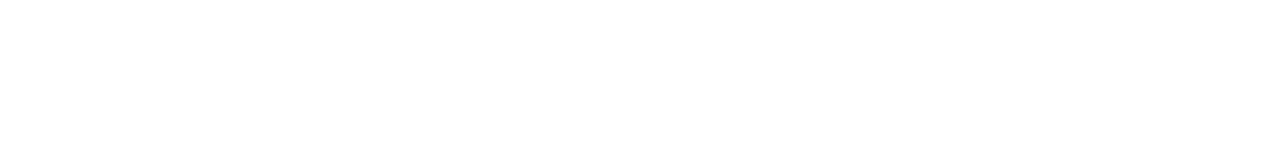
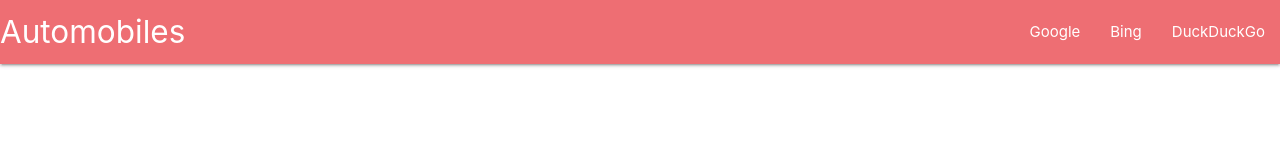
Before and after one commit to FelixLeitz/SIT725_s226145527, a website: page 3.2p/public/index.html in a window 1280 px wide. Drawn offline with nearby package versions, Linux system fonts and the light colour scheme; files whose address does not match are found by name.

Commit message:
feat(3.2P): add navbar and empty row that can be populized

```diff
--- a/3.2p/public/index.html
+++ b/3.2p/public/index.html
@@ -1,5 +1,6 @@
 <!DOCTYPE html>
 <html lang="en">
+
 <head>
     <!-- Metadata -->
     <meta charset = "UTF-8">
@@ -15,8 +16,30 @@
     <!-- Link to custom CSS -->
     <link rel="stylesheet"  href="css/style.css">
 </head>
+
 <body>
+    <!-- Navigation Bar -->
+    <nav>
+        <div class="nav-wrapper navbar-size">
+            <a class="brand-logo">Automobiles</a>
+            <ul id = "nav-mobile" class="right">
+                <li><a target="_blank" href="https://www.google.com">Google</a></li>
+                <li><a target="_blank" href="https://www.bing.com">Bing</a></li>
+                <li><a target="_blank" href="https://www.duckduckgo.com">DuckDuckGo</a></li>
+            </ul>
+        </div>
+    </nav>
+
+    <!-- Main Content -->
+    <main class="main-body">
+        <div class = "container">
+            <div class = "row" id = "cards-container">
+                <!-- Cards will be dynamically injected here -->
+            </div>
+        </div>
+    </main>
+
     <!-- Link to custom JavaScript -->
-     <script src = "js/scripts.js"></script>
+    <script src = "js/scripts.js"></script>
 </body>
 </html>
```
